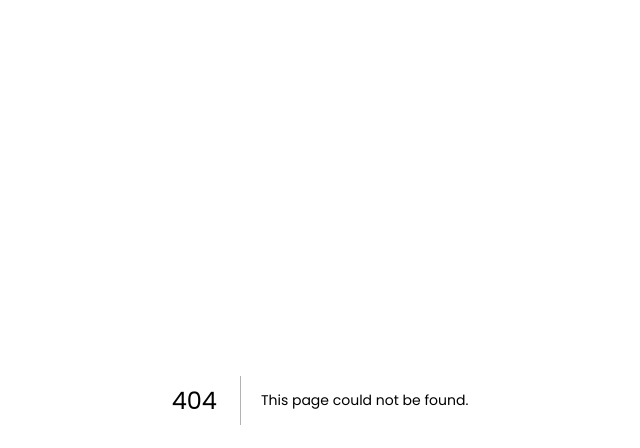
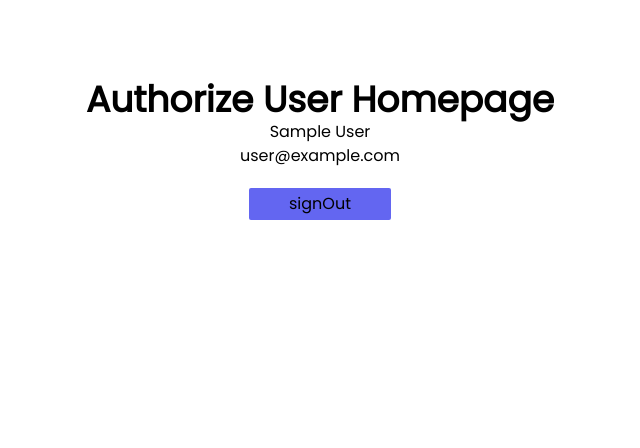
Before and after one commit to Sreyeso/2023-1S_IngSoftware-PPC, a Next.js app: page / in a window 1280 px wide. Before the commit this address had no page. Shown: the top 448 px of the page, without its empty margins (320-960 px from the left). Built offline with nearby package versions, Linux system fonts and the light colour scheme; no server answers; sample sign-in values are in the browser's storage.

Commit message:
actualzizazion de emergencia

```diff
--- a/package.json
+++ b/package.json
@@ -15,6 +15,7 @@
     "autoprefixer": "10.4.14",
     "eslint": "8.41.0",
     "eslint-config-next": "13.4.3",
+    "formik": "^2.2.9",
     "mongodb": "^5.5.0",
     "next": "^13.4.3",
     "next-auth": "^4.22.1",
--- /dev/null
+++ b/src/lib/validate.js
@@ -0,0 +1,20 @@
+export default function login_validate(values){
+    const errors = {};
+    if (!values.email) {
+        errors.email = 'Escribe tu correo electronico *';
+    } else if (!/^[A-Z0-9._%+-]+@[A-Z0-9.-]+\.[A-Z]{2,4}$/i.test(values.email)) {
+        errors.email = 'Corrreo invalido';
+    }
+
+    //validation for passoword
+    if(!values.password){
+        errors.password = "Escribe tu contraseña *";
+    }else if(values.password.length < 8 || values.password.length > 20){
+        errors.password = "La contrasena tiene que ser de minimo 8 caracteres y de maximo 20 caracteres";
+    }
+    else if(values.password.includes(" ")){
+        errors.password = "Contraseña Invalida, no se pueden llevar espacios"
+    }
+
+    return errors;
+}
--- a/src/pages/_app.js
+++ b/src/pages/_app.js
@@ -1,5 +1,7 @@
 import '../styles/globals.css'
-
+import {SessionProvider} from 'next-auth/react'
 export default function App({ Component, pageProps }) {
-  return <Component {...pageProps} />
+  return <SessionProvider session={pageProps.session}>
+    <Component {...pageProps} />
+  </SessionProvider>
 }
--- /dev/null
+++ b/src/pages/api/auth/[...nextauth].js
@@ -0,0 +1,13 @@
+import NextAuth from 'next-auth'
+import GoogleProvider from "next-auth/providers/google"
+const client_id = "756223324932-bmlh9g1va0hosvgul73kdc9r8s08htvv.apps.googleusercontent.com"
+const client_secret = "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"
+
+export default NextAuth({
+    providers: [
+        GoogleProvider({
+          clientId: process.env.GOOGLE_ID,
+          clientSecret: process.env.GOOGLE_SECRET
+        })
+      ]
+})
--- /dev/null
+++ b/src/pages/api/auth/login_handler.ts
@@ -0,0 +1 @@
+import
--- /dev/null
+++ b/src/pages/index.js
@@ -0,0 +1,77 @@
+import Head from 'next/head'
+import Image from 'next/image'
+import styles from '/src/styles/Home.module.css';
+import Link from 'next/link'
+import { useState } from 'react'
+import { getSession, useSession, signOut } from 'next-auth/react'
+
+export default function Home(){
+    const {data:session} = useSession()
+
+    function handleSignOut(){
+        signOut()
+    }
+
+
+    return(
+        <div className={styles.container}>
+            <Head>
+                <title>Home Page</title>
+            </Head>
+            {session ? User({ session,handleSignOut }): Guest()}
+        </div>
+
+    )
+}
+
+//Guest
+function Guest(){
+    return(
+        <main className="container mx-auto text-center py-20">
+            <h3 className='text-4x1 font-bold'>Guest Homepage</h3>
+            <div className='flex justify-center'>
+                <Link href={'/login'}><a className='mt-5 px-10 py-1 rounded-sm bg-indigo-500'/>signOut</Link>
+            </div>
+        </main>
+    )
+}
+
+
+// Authorize User
+function User({session, handleSignOut}){
+    return(
+        <main className="container mx-auto text-center py-20">
+            <h3 className='text-4xl font-bold'>Authorize User Homepage</h3>
+            <div className='details'>
+                <h5>{session.user.name}</h5>
+                <h5>{session.user.email}</h5>
+            </div>
+
+            <div className='flex justify-center'>
+                <button onClick={handleSignOut} className='mt-5 px-10 py-1 rounded-sm bg-indigo-500 bg-gray-50'>signOut</button>
+            </div>
+
+            {/* <div className='flex justify-center'>
+                <Link href={'/profile'}><a className='mt-5 px-10 py-1 rounded-sm bg-indigo-500'/></Link>
+            </div> */}
+        </main>
+    )
+}
+
+
+export async function getServerSideProps({req}){
+    const session = await getSession({req})
+
+
+    if(!session){
+        return{
+            redirect : {
+                destination: '/login',
+                permanent: false
+            }
+        }
+    }
+    return{
+        props:{ session }
+    }
+}
--- a/src/pages/login.js
+++ b/src/pages/login.js
@@ -2,12 +2,40 @@ import Head from 'next/head'
 import Layout from '/src/pages/login/layout/layuot'
 import Link from 'next/link'
 import styles from '/src/styles/Formlogin.module.css';
+import Image from 'next/image';
 import { HiAtSymbol,HiEyeOff,HiEye } from "react-icons/hi";
 import { useState } from 'react';
+import {signIn, signOut } from "next-auth/react"
+import {useFormik} from 'formik';
+import login_validate from '../lib/validate';
+//BUENO ME FALTA LA WEBONADA DE, se me olvido
 
 export default function login() {
 
     const[show,setshow]= useState(false)
+    //formik hook
+    //https://formik.org/docs/overview
+    const formik = useFormik({
+        initialValues: {
+            email:'',
+            password:''
+
+        },
+        validate : login_validate,
+        onSubmit
+    })
+
+    async function onSubmit(values){
+        console.log(values)
+    }
+
+
+    //Google Handler function
+    async function handleGoogleSignin(){
+        //https://next-auth.js.org/
+        signIn('google', {callbackUrl:"http://localhost:3000/"})
+    }
+
 
     return (
         <Layout>
@@ -26,34 +54,35 @@ export default function login() {
                         inicia sesión
                     </p>
                 </div>
-
                 {/* form */}
-
                 {/* Space text */}
-                <form className="flex flex-col gap-5">
+                <form className="flex flex-col gap-5" onSubmit={formik.handleSubmit}>
                     <div className={styles.input_group}>
                         <input
                         type="email"
                         name="email"
                         placeholder="Correo electrónico"
                         className={styles.input_text}
+                        {...formik.getFieldProps('email')}
                         />
                         <span className='icon flex items-center px-4'>
                             <HiAtSymbol size={25} />
                         </span>
                     </div>
+                    {formik.errors.email && formik.touched.email ? <span className='text-rose-500'>{formik.errors.email}</span>:<></>}
                     <div className={styles.input_group}>
                         <input
                             type={`${show ? "text": "password"}`}
                             name="password"
                             placeholder="Contraseña"
                             className={styles.input_text}
+                            {...formik.getFieldProps('password')}
                         />
                         <span className='icon flex items-center px-4' onClick={() => setshow(!show)}>
                             {show ? <HiEye size={25} /> : <HiEyeOff size={25} />}
                         </span>
                     </div>
-
+                    {formik.errors.password && formik.touched.password ? <span className='text-rose-500'>{formik.errors.password}</span>:<></>}
                     {/* Bottom Iniciar Sessión */}
                     <div className="input-buttom">
                         <button type='submit' className={styles.button}>
@@ -62,14 +91,8 @@ export default function login() {
                     </div>
 
                     <div className="input-buttom">
-                    <button type='button' className={styles.button_custom}>
+                    <button type='button' onClick={handleGoogleSignin} className={styles.button_custom}>
                             Iniciar Google
-                        </button>
-                    </div>
-
-                    <div className="input-buttom">
-                    <button type='button' className={styles.button_custom}>
-                            Iniciar GitHub
                         </button>
                     </div>
 
```
Also changed, not shown: 1 other file (tests, documents, lock files or other folders).
